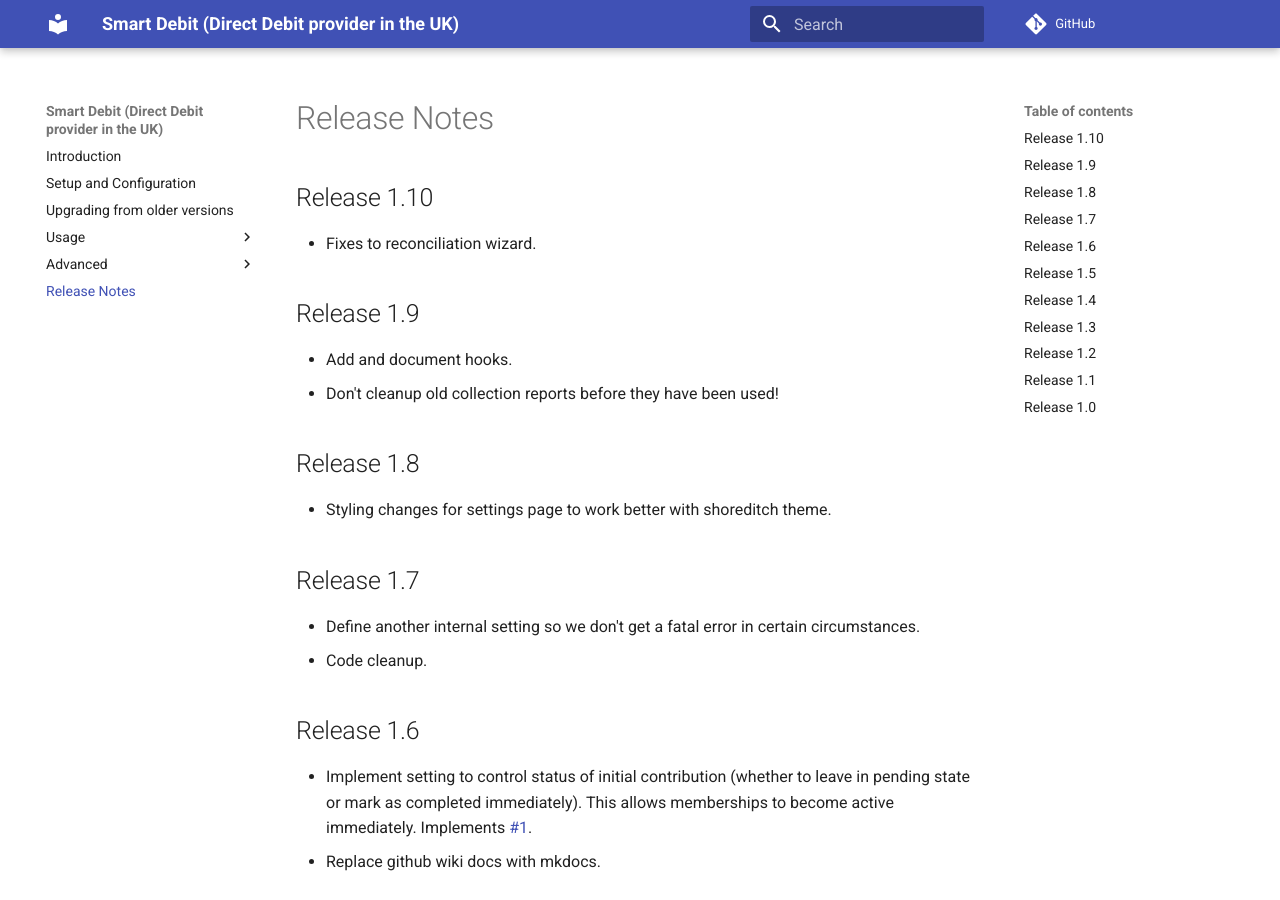
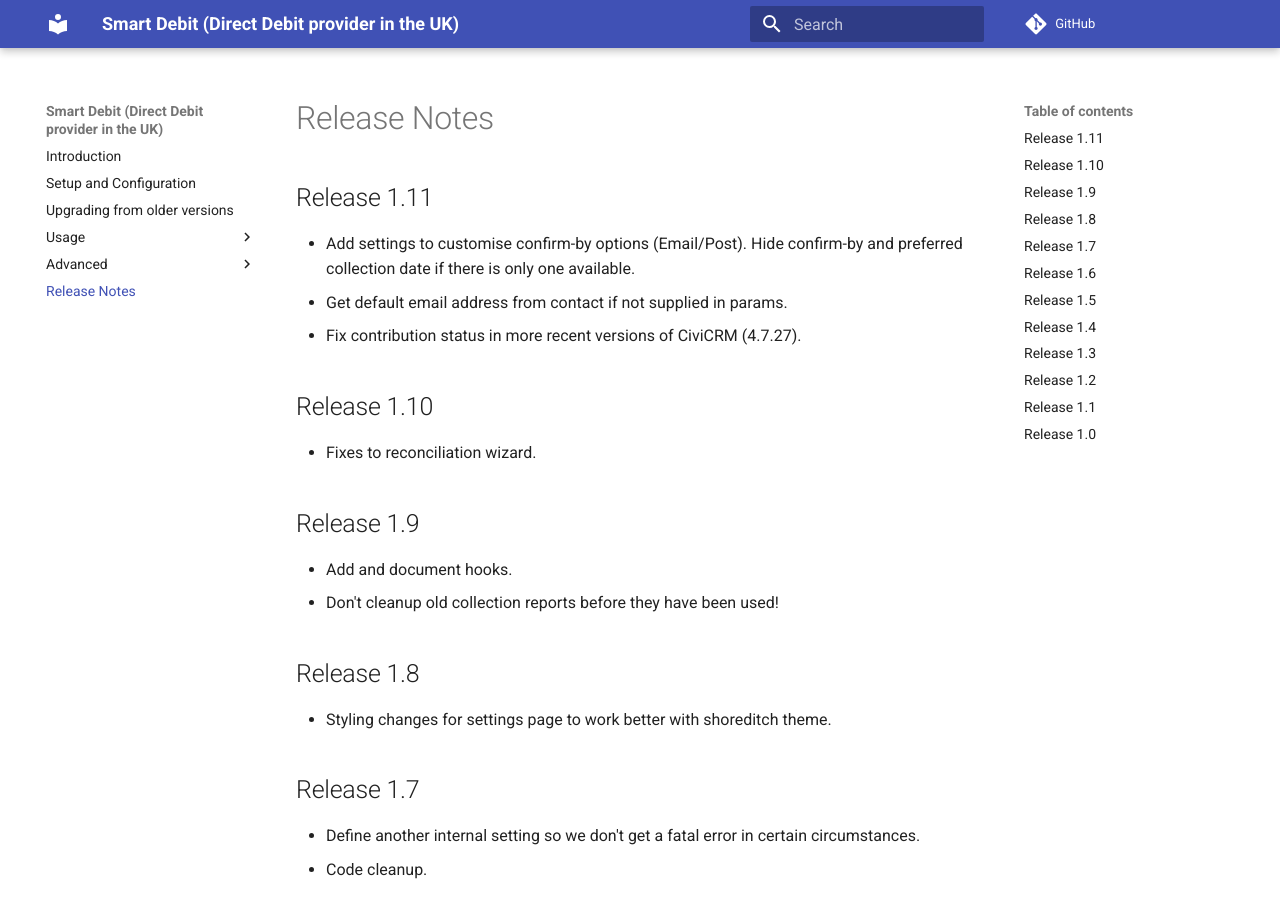
Before and after one commit to mattwire/org.civicrm.smartdebit, an MkDocs documentation site: the page built from docs/release/release_notes.md, in a window 1280 px wide and 900 px high. Built offline with MkDocs 1.6.1 and Material for MkDocs 9.7.7, drawn with Linux system fonts in a browser that asks for light colours; comment, search, counter and statistics services are not loaded; old or Windows-style settings are respelled for this version of MkDocs.

Commit message:
Update version/docs to 1.11

```diff
--- a/docs/release/release_notes.md
+++ b/docs/release/release_notes.md
@@ -1,34 +1,49 @@
+## Release 1.11
+
+* Add settings to customise confirm-by options (Email/Post).  Hide confirm-by and preferred collection date if there is only one available.
+* Get default email address from contact if not supplied in params.
+* Fix contribution status in more recent versions of CiviCRM (4.7.27).
+
 ## Release 1.10
+
 * Fixes to reconciliation wizard.
 
 ## Release 1.9
+
 * Add and document hooks.
 * Don't cleanup old collection reports before they have been used!
 
 ## Release 1.8
+
 * Styling changes for settings page to work better with shoreditch theme.
 
 ## Release 1.7
+
 * Define another internal setting so we don't get a fatal error in certain circumstances.
 * Code cleanup.
 
 ## Release 1.6
+
 * Implement setting to control status of initial contribution (whether to leave in pending state
 or mark as completed immediately). This allows memberships to become active immediately. Implements [#1](https://github.com/mattwire/org.civicrm.smartdebit/issues/1).
 * Replace github wiki docs with mkdocs.
 
 ## Release 1.5
+
 * Remove overridden template - fix [#6](https://github.com/mattwire/org.civicrm.smartdebit/issues/6).
 * Catch exception when payment processor not yet configured.
 
 ## Release 1.4
+
 * Fix display of multiple pslid on setting page (system status)
 
 ## Release 1.3
+
 * Smartdebit API is picky about double / in URL path. Update buildUrl method to ensure we only pass a single / in URL path.
 * Fix reporting of failed contributions after sync (now correctly reports zero (instead of 1) if none were found).
 
 ## Release 1.2
+
 * Refactor and improve error reporting for payment forms.
 * Add system status api function and display on settings page.
 * Better support for test payment processor.
@@ -36,7 +51,9 @@ or mark as completed immediately). This allows memberships to become active imme
 * Change defaults for some settings.
 
 ## Release 1.1
+
 Rename to org.civicrm.smartdebit to reflect multiple contributions. This is the first release that should be used.
 
 ## Release 1.0
+
 Initial release
--- a/info.xml
+++ b/info.xml
@@ -15,8 +15,8 @@
     <url desc="Author">https://www.mjwconsult.co.uk</url>
     <url desc="Licensing">http://www.gnu.org/licenses/agpl-3.0.html</url>
   </urls>
-  <releaseDate>2017-10-16</releaseDate>
-  <version>1.10</version>
+  <releaseDate>2017-11-13</releaseDate>
+  <version>1.11</version>
   <develStage>stable</develStage>
   <compatibility>
     <ver>4.7</ver>
```
